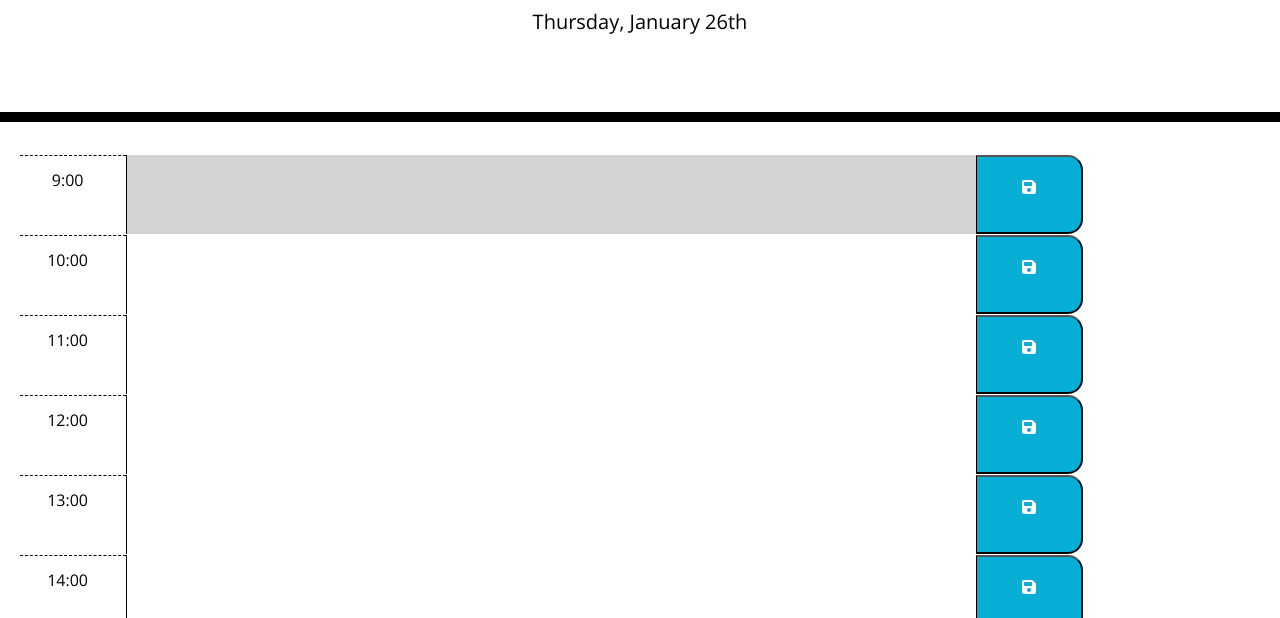
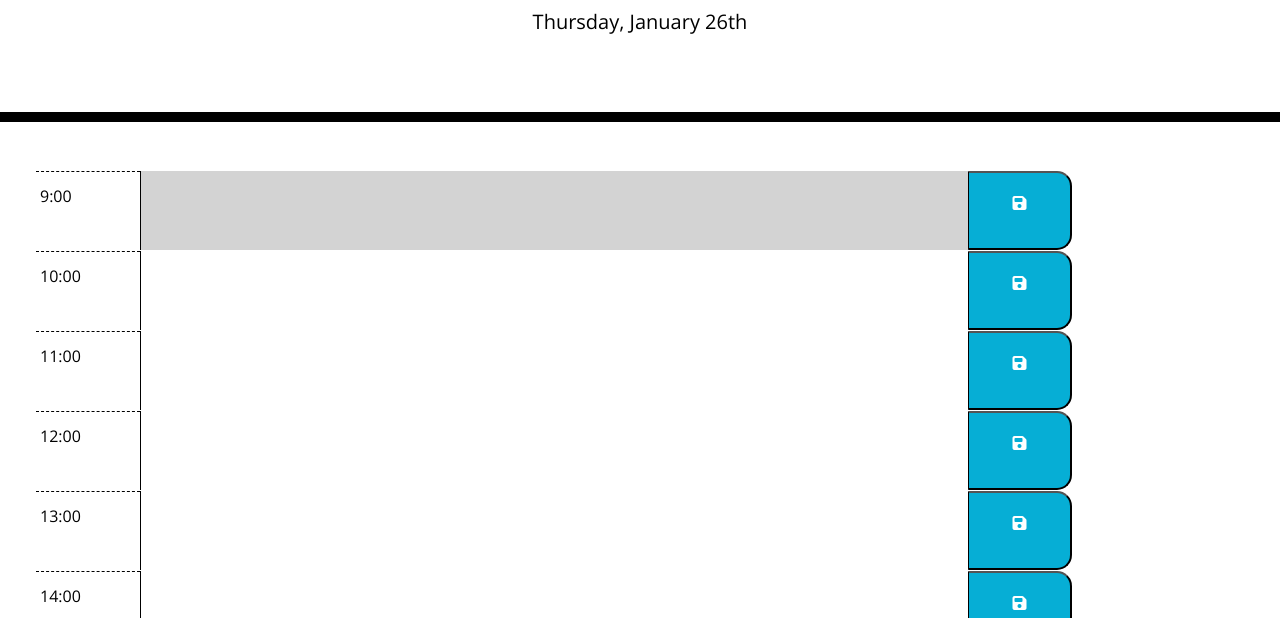
Before and after one commit to KodeIva/Day-Scheduler, a plain HTML site: page index.html in a window 1280 px wide. Shown: the part 182-800 px from the top of the page. Drawn offline with nearby package versions, Linux system fonts and the light colour scheme.

Commit message:
Bootstrap class added

```diff
--- a/index.html
+++ b/index.html
@@ -22,16 +22,17 @@
   <p class="lead">A simple calendar app for scheduling your work day</p>
   <p id="currentDay" class="lead"></p>
  </header>
- <div id="container" class="time-block">
+ <div id="container" class="p-3">
+
   <!-- Timeblocks go here
-      <div style="margin-left:20px;" class="row">
-        <span class="hour">9AM</span>
-        <textarea id="text" class="col-8" data-hour="9">
+  <div style="margin-left:20px;" class="row">
+   <span class="col-2 hour">9AM</span>
+   <textarea id="input" class="col-8" data-hour="9">
 
         </textarea>
-        <button style="padding: 20px; margin-left:-10px" class="saveBtn" id="saveBtn" data-hour="9"><i class="fa fa-floppy-disk"></i>
-        </button>
-      </div> -->
+   <button class="col-1 saveBtn" id="saveBtn" data-hour="9"><i class="fa fa-floppy-disk"></i>
+   </button>
+  </div>-->
  </div>
 
  <script src="https://cdnjs.cloudflare.com/ajax/libs/jquery/3.2.1/jquery.min.js"></script>
```
